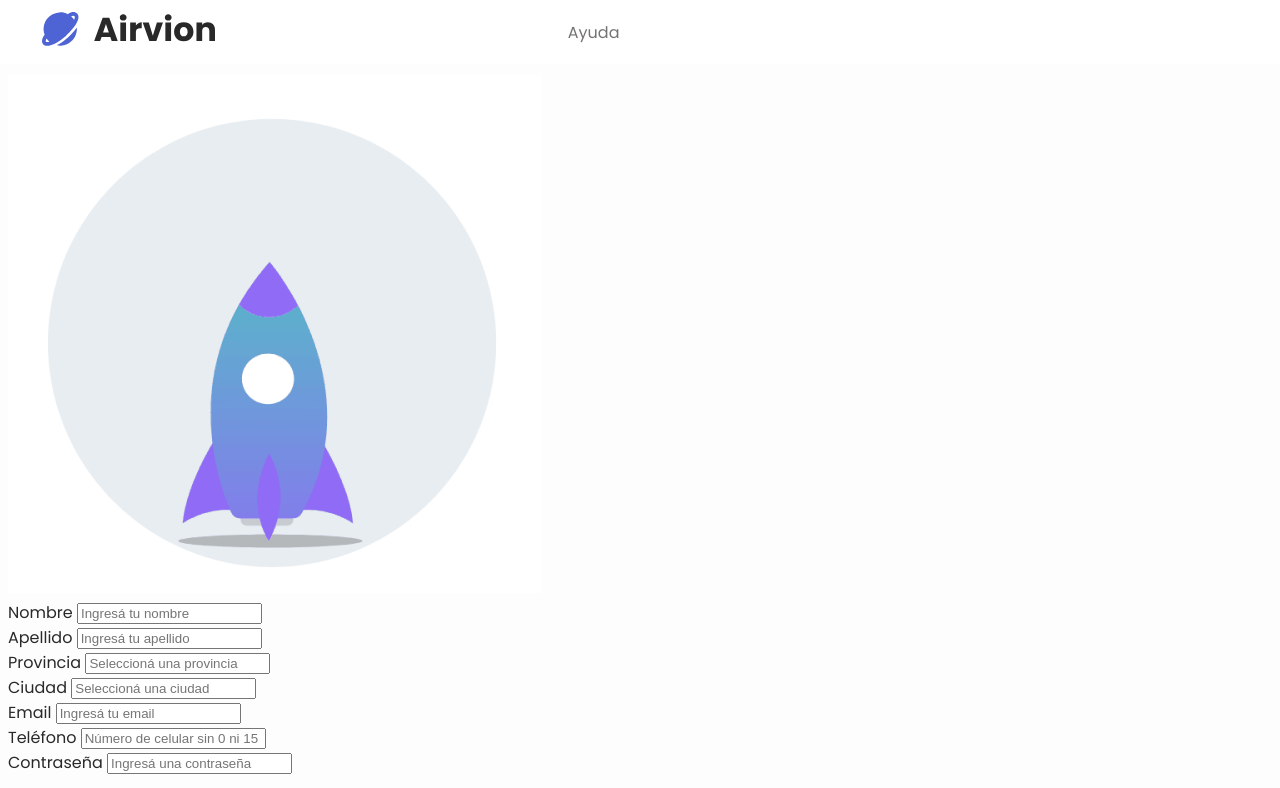
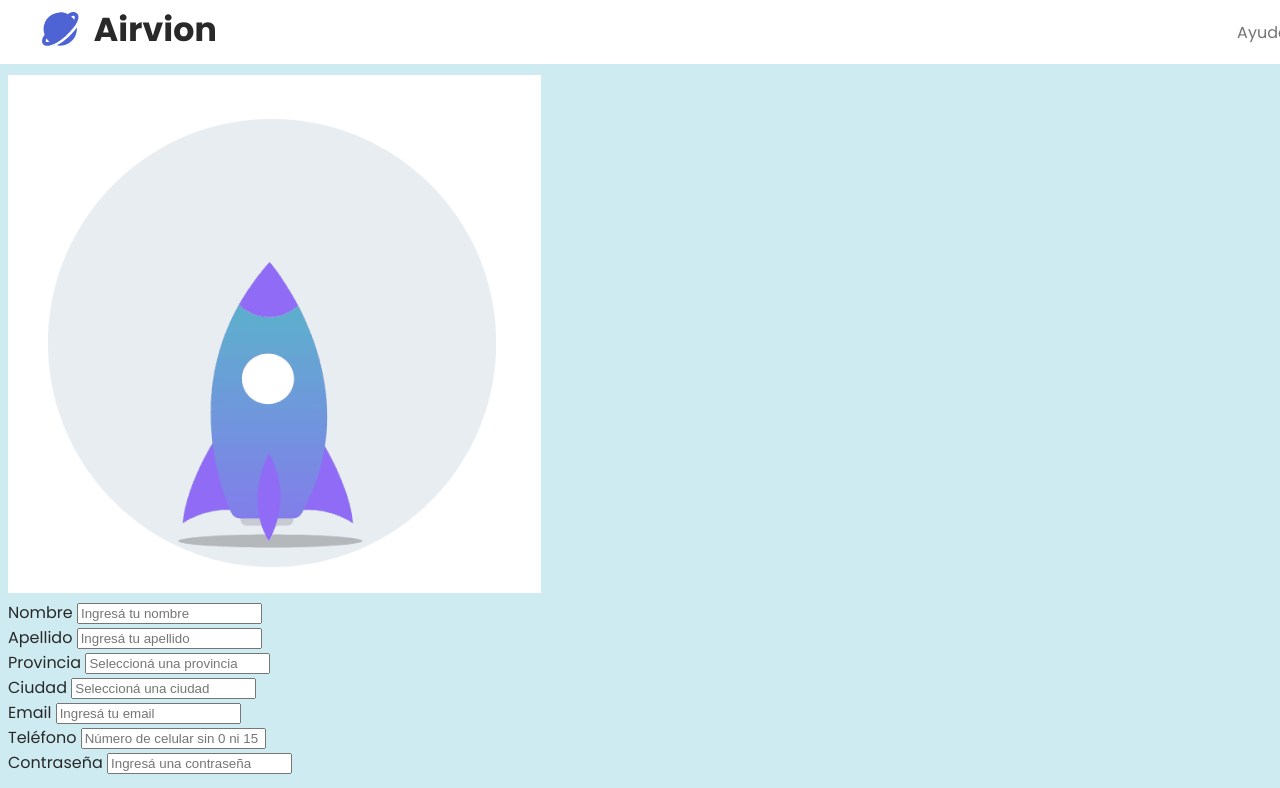
Before and after one commit to celesortman/airvion-celeste-ortman, a website: page src/views/registro.html in a window 1280 px wide. Shown: the top 788 px of the page. Drawn offline with nearby package versions, Linux system fonts and the light colour scheme; a web font is replaced by a local one.

Commit message:
header registro

```diff
--- a/scss/componentes/_registro.scss
+++ b/scss/componentes/_registro.scss
@@ -2,25 +2,22 @@
 
 .registro-iniciosesion {
     background-color: nth($colores, 4);
-    header {
+    .menu-contenedor {
+        @include tamaño(100%, 64px);
+        background-color: nth($colores, 8);
         @include display(flex, row nowrap, space-between, center);
-        nav {
-            background-color: nth($colores, 8);
-            @include tamaño(100%, 64px);
-            padding: 0 3% 0 3%;
-            @include display(flex, row nowrap, space-between, center);
-            position: fixed;
-            top: 0;
-            left: 0;
-            z-index: 1;
-            ul {
-                margin-left: 640px;
-                @include display(flex, row nowrap, flex-end, center);
-                li {
-                    @include display(flex, row nowrap, flex-end, center);
-                }
+        position: fixed;
+        top: 0;
+        left: 0;
+        z-index: 1;
+        .header-contenedor {
+            a {
+                width: 50%;
             }
-
+            .nav-ayuda {
+                margin-left: 980px;
+                width: 50%;
+            }
         }
     }
 
--- a/scss/style.scss
+++ b/scss/style.scss
@@ -8,6 +8,7 @@
 @import "componentes/mediosdepago";
 @import "componentes/footer";
 @import "componentes/body";
+@import "componentes/registro";
 @import "bases/variables";
 @import "bases/colores";
-@import "bases/mixins"
+@import "bases/mixins";
--- a/src/views/registro.html
+++ b/src/views/registro.html
@@ -11,10 +11,10 @@
     <link rel="stylesheet" href="../../css/style.css">
 </head>
 <body class="registro-iniciosesion">
-    <header>
-        <nav>
+    <header class="menu-contenedor">
+        <nav class="header-contenedor">
             <a href="../../index.html"><img src="../assets/svg/logo-airvion.svg" alt="airvion-logo" height="50px"></a>
-            <ul>
+            <ul class="nav-ayuda">
                 <li><a href="">Ayuda</a></li>
             </ul>
         </nav>
```
Also changed, not shown: css/style.css, 1 other file.
